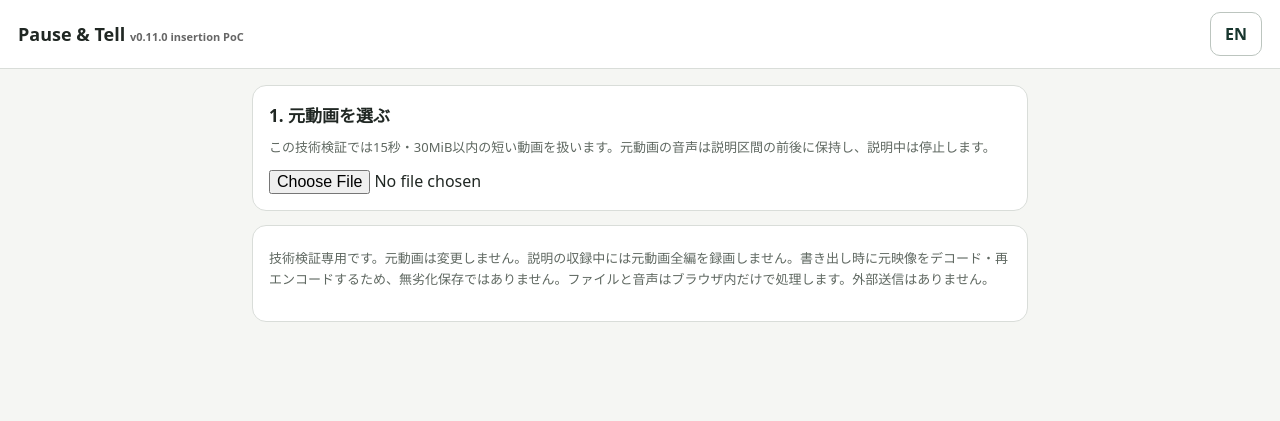
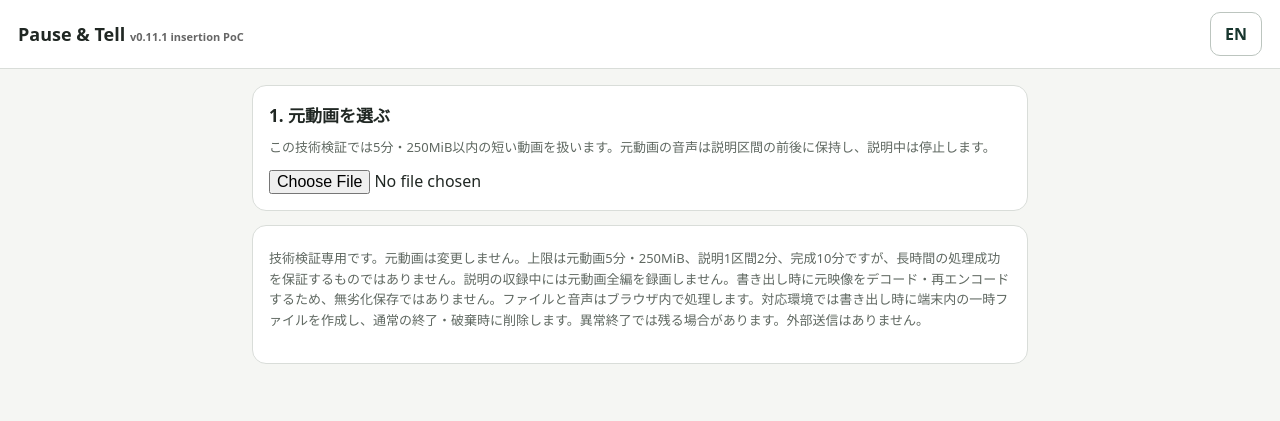
Before and after one commit to ttomohisa/htmlapps-pause-and-tell, a website: page experiments/insertion-poc/index.template.html in a window 1280 px wide. Drawn offline with Linux system fonts and the light colour scheme.

Commit message:
docs(poc): explain relaxed trial bounds and local temporary file handling

```diff
--- a/experiments/insertion-poc/index.template.html
+++ b/experiments/insertion-poc/index.template.html
@@ -15,11 +15,11 @@ main{max-width:800px;margin:auto;padding:16px 12px 40px}.panel{background:white;
 </style>
 </head>
 <body>
-<header><div><h1>Pause &amp; Tell <small>v0.11.0 insertion PoC</small></h1></div><button id="language" aria-label="Switch language">EN</button></header>
+<header><div><h1>Pause &amp; Tell <small>v0.11.1 insertion PoC</small></h1></div><button id="language" aria-label="Switch language">EN</button></header>
 <main>
 <section class="panel" id="sourcePanel">
 <h2 data-ja="1. 元動画を選ぶ" data-en="1. Choose a source video">1. 元動画を選ぶ</h2>
-<p class="muted" data-ja="この技術検証では15秒・30MiB以内の短い動画を扱います。元動画の音声は説明区間の前後に保持し、説明中は停止します。" data-en="This experiment supports source videos up to 15 seconds and 30 MiB. Original audio plays before and after the inserted explanation, not during it.">この技術検証では15秒・30MiB以内の短い動画を扱います。元動画の音声は説明区間の前後に保持し、説明中は停止します。</p>
+<p class="muted" data-ja="この技術検証では5分・250MiB以内の短い動画を扱います。元動画の音声は説明区間の前後に保持し、説明中は停止します。" data-en="This experiment supports source videos up to 5 minutes and 250 MiB. Original audio plays before and after the inserted explanation, not during it.">この技術検証では5分・250MiB以内の短い動画を扱います。元動画の音声は説明区間の前後に保持し、説明中は停止します。</p>
 <input type="file" id="sourceFile" accept="video/*,.mp4,.webm,.mov" aria-label="Select source video">
 </section>
 <section class="panel" id="editor" hidden>
@@ -51,7 +51,7 @@ main{max-width:800px;margin:auto;padding:16px 12px 40px}.panel{background:white;
 <div class="row" style="margin-top:12px"><button id="save" class="primary" data-ja="WebMを保存" data-en="Save WebM">WebMを保存</button></div>
 <p class="muted" id="resultInfo"></p>
 </section>
-<section class="panel"><p class="muted" data-ja="技術検証専用です。元動画は変更しません。説明の収録中には元動画全編を録画しません。書き出し時に元映像をデコード・再エンコードするため、無劣化保存ではありません。ファイルと音声はブラウザ内だけで処理します。外部送信はありません。" data-en="Experimental only. Your source file is unchanged. Only narration and pen events are captured, not the whole source. Export decodes and re-encodes source frames (not lossless). Data remains in the browser and is never uploaded.">技術検証専用です。元動画は変更しません。説明の収録中には元動画全編を録画しません。書き出し時に元映像をデコード・再エンコードするため、無劣化保存ではありません。ファイルと音声はブラウザ内だけで処理します。外部送信はありません。</p>
+<section class="panel"><p class="muted" data-ja="技術検証専用です。元動画は変更しません。上限は元動画5分・250MiB、説明1区間2分、完成10分ですが、長時間の処理成功を保証するものではありません。説明の収録中には元動画全編を録画しません。書き出し時に元映像をデコード・再エンコードするため、無劣化保存ではありません。ファイルと音声はブラウザ内で処理します。対応環境では書き出し時に端末内の一時ファイルを作成し、通常の終了・破棄時に削除します。異常終了では残る場合があります。外部送信はありません。" data-en="Experimental only. The source file is unchanged. Trial upper bounds: 5-minute source, 250 MiB input, 2-minute narration per clip and 10-minute output. Device support is not guaranteed. Only narration and pen events are captured, not the whole source. Export decodes and re-encodes source frames (not lossless). Data stays in the browser and is not uploaded. Compatible devices use a local temporary file for export and remove it on normal cleanup; a crash may leave the temporary file.">技術検証専用です。元動画は変更しません。上限は元動画5分・250MiB、説明1区間2分、完成10分ですが、長時間の処理成功を保証するものではありません。説明の収録中には元動画全編を録画しません。書き出し時に元映像をデコード・再エンコードするため、無劣化保存ではありません。ファイルと音声はブラウザ内で処理します。対応環境では書き出し時に端末内の一時ファイルを作成し、通常の終了・破棄時に削除します。異常終了では残る場合があります。外部送信はありません。</p>
 <p id="error" class="alert" role="alert" aria-live="assertive"></p></section>
 </main>
 <script>/*__INSERTION_POC_BUNDLE__*/</script>
```
